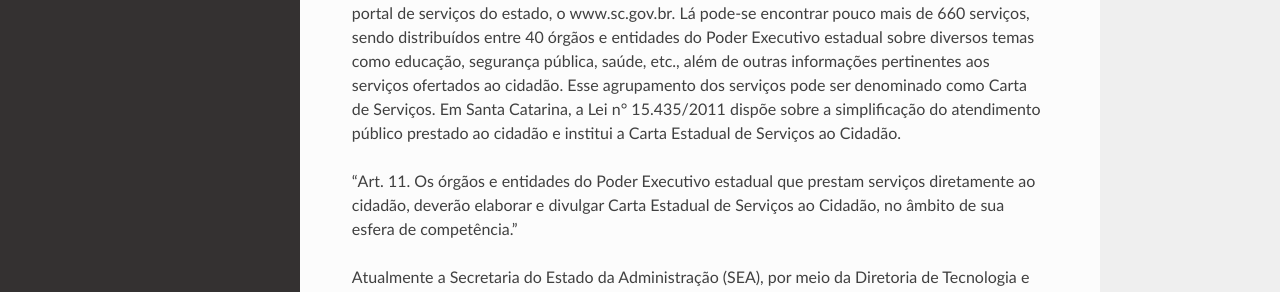
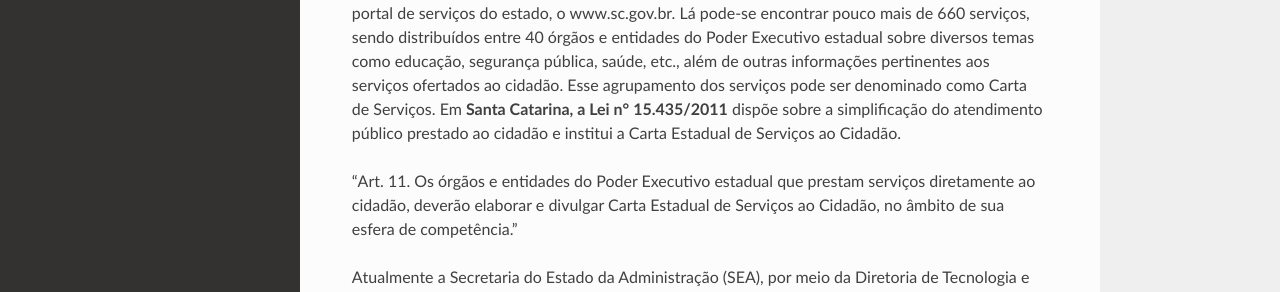
Before and after one commit to brunoaltieri/cartadeservicos, a Sphinx documentation site: the page built from docs/source/index.rst, in a window 1280 px wide and 900 px high. Shown: the part 507-799 px from the top of the window. Built offline with Sphinx 7.4.7 and the Read the Docs theme 2.0.0, drawn with Linux system fonts in a browser that asks for light colours; some of the changed text lies outside the part shown.

Commit message:
Update index.rst

```diff
--- a/docs/source/index.rst
+++ b/docs/source/index.rst
@@ -6,7 +6,7 @@ Guia do Sistema Administrativo Carta de Serviços (SACS) | 2023
 
 O Governo do Estado de Santa Catarina adotou algumas estratégias para contribuir com o avanço tecnológico e entregar seus serviços em nível de excelência ao cidadão. Uma dessas estratégias é o avanço na implementação de temas como o Governo Digital. O plano de um governo sem papel contribuiu, por exemplo, para a digitalização de serviços, organização da informação a fim de gerar conhecimentos no âmbito da gestão pública, a interligação de sistemas interoperáveis do Estado, a contribuição para a redução das contas públicas, trazendo transparência, bem como outras contribuições para a prestação dos serviços públicos. Corroborando com essa estratégia, uma das metas do governo é a de deixar disponíveis e atualizados os serviços prestados pelo Estado ao cidadão.
 
-Estes serviços estão atualmente disponíveis para serem consumidos pelo cidadão por meio do novo portal de serviços do estado, o  www.sc.gov.br. Lá pode-se encontrar pouco mais de 660 serviços, sendo distribuídos entre 40 órgãos e entidades do Poder Executivo estadual sobre diversos temas como educação, segurança pública, saúde, etc., além de outras informações pertinentes aos serviços ofertados ao cidadão. Esse agrupamento dos serviços pode ser denominado como Carta de Serviços. Em Santa Catarina, a Lei n° 15.435/2011 dispõe sobre a simplificação do atendimento público prestado ao cidadão e institui a Carta Estadual de Serviços ao Cidadão.
+Estes serviços estão atualmente disponíveis para serem consumidos pelo cidadão por meio do novo portal de serviços do estado, o  www.sc.gov.br. Lá pode-se encontrar pouco mais de 660 serviços, sendo distribuídos entre 40 órgãos e entidades do Poder Executivo estadual sobre diversos temas como educação, segurança pública, saúde, etc., além de outras informações pertinentes aos serviços ofertados ao cidadão. Esse agrupamento dos serviços pode ser denominado como Carta de Serviços. Em **Santa Catarina, a Lei n° 15.435/2011** dispõe sobre a simplificação do atendimento público prestado ao cidadão e institui a Carta Estadual de Serviços ao Cidadão.
 
 “Art. 11. Os órgãos e entidades do Poder Executivo estadual que prestam serviços diretamente ao cidadão, deverão elaborar e divulgar Carta Estadual de Serviços ao Cidadão, no âmbito de sua esfera de competência.”
 
```
